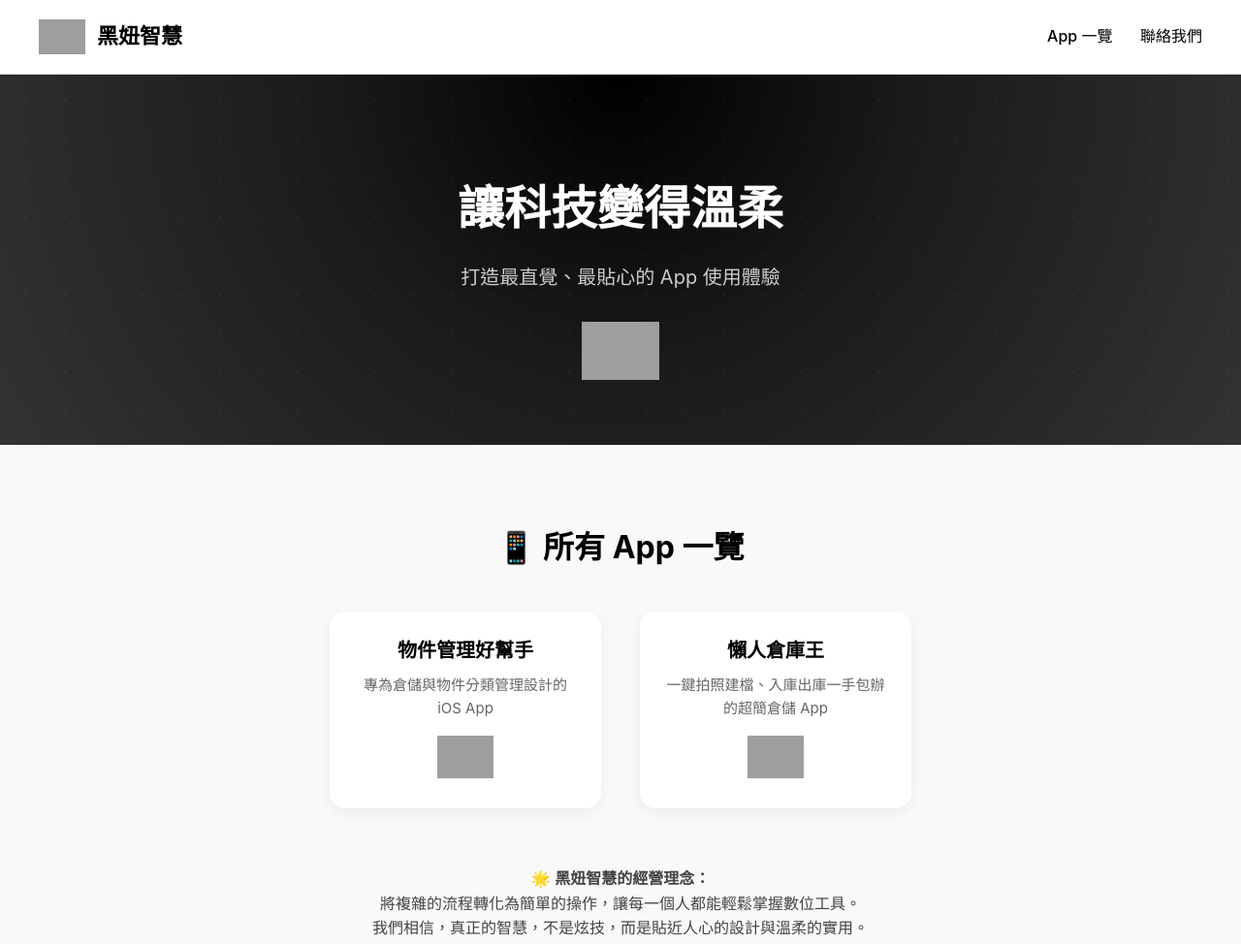
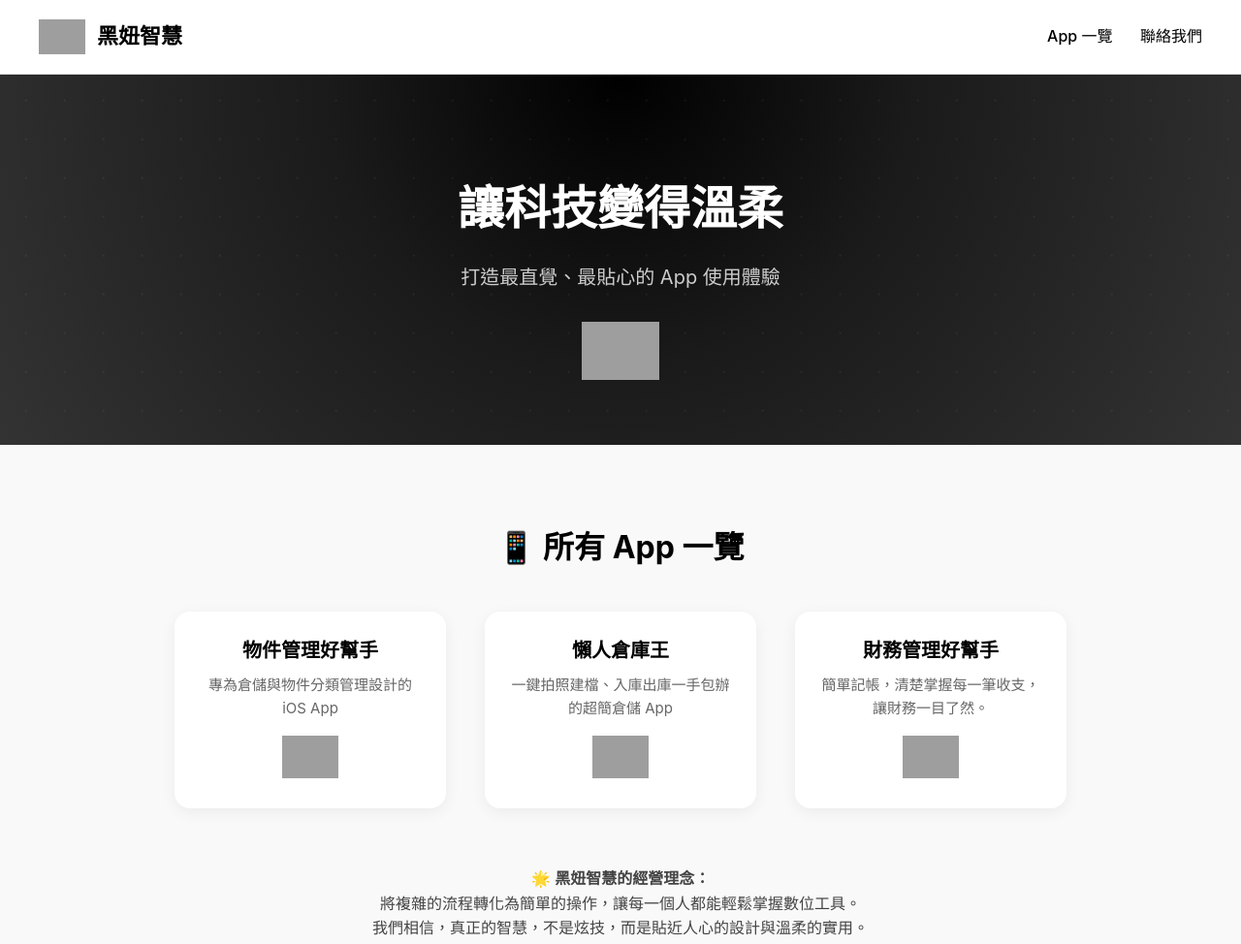
Before and after one commit to good1men1/blackniu-ai.github.io, a plain HTML site: page index.html in a window 1280 px wide. Shown: the top 974 px of the page at 97% size. Drawn offline with Linux system fonts and the light colour scheme; grey boxes are pictures that could not be loaded.

Commit message:
Update index.html

```diff
--- a/index.html
+++ b/index.html
@@ -170,6 +170,13 @@
           <img src="https://developer.apple.com/assets/elements/badges/download-on-the-app-store.svg" style="height: 44px;">
         </a>
       </div>
+          <div class="app-card">
+        <h3>財務管理好幫手</h3>
+        <p>簡單記帳，清楚掌握每一筆收支，讓財務一目了然。</p>
+        <a href="https://apps.apple.com/tw/app/%E8%B2%A1%E5%8B%99%E7%AE%A1%E7%90%86%E5%A5%BD%E5%B9%AB%E6%89%8B/id6747616692" target="_blank">
+          <img src="https://developer.apple.com/assets/elements/badges/download-on-the-app-store.svg" style="height: 44px;">
+        </a>
+      </div>
     </div>
     <div class="brand-philosophy">
       🌟 <strong>黑妞智慧的經營理念：</strong><br>
```
